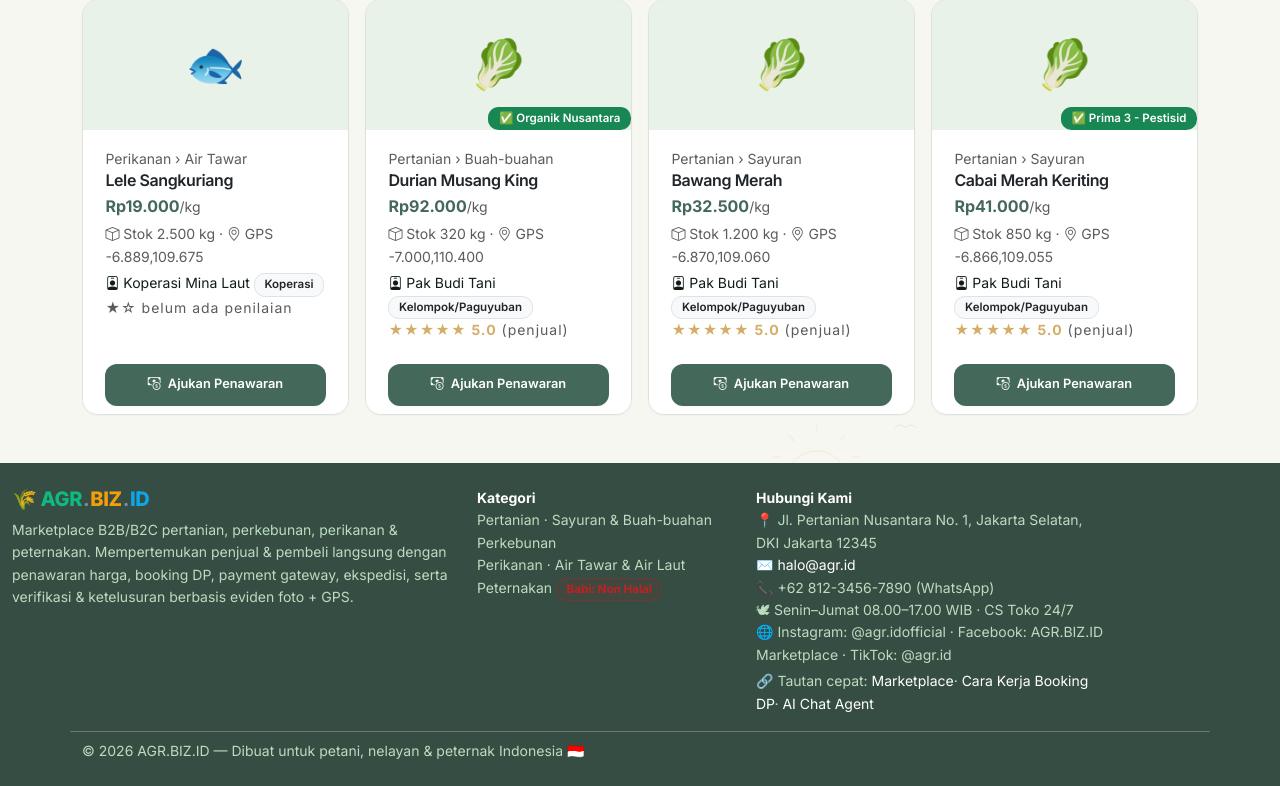
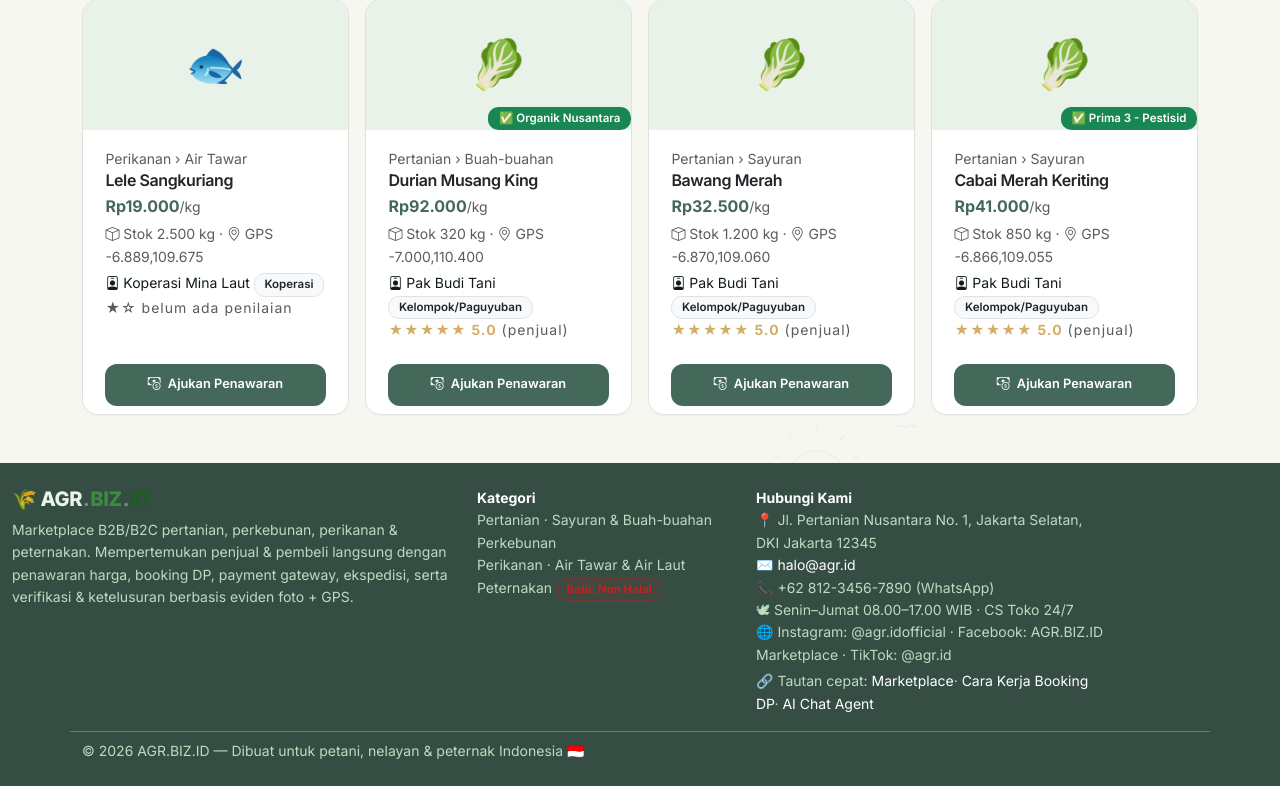
Before and after one commit to Blesiongne5758/AGR-ID, a Flask app: page / in a window 1280 px wide. Shown: the part 1609-2395 px from the top of the page. Run offline with Flask 3, Linux system fonts and the light colour scheme; data comes from the database, SQL or seed files in the repository; data that the repository does not hold is empty; some libraries are stand-ins or nearby versions.

Commit message:
feat(brand): update AGR.BIZ.ID tri-color to AGR=#E8F5E9 BIZ=#388E3C ID=#1B5E20

```diff
--- a/agrid/static/shadcn.css
+++ b/agrid/static/shadcn.css
@@ -490,13 +490,13 @@ body{background-image:url("agri-categories-bg.svg");background-repeat:no-repeat;
   align-items: baseline;
 }
 .brand-agr {
-  color: #10b981; /* Hijau Segar */
+  color: #E8F5E9; /* Hijau Muda Lembut */
 }
 .brand-biz {
-  color: #f59e0b; /* Kuning Amber / Emas */
+  color: #388E3C; /* Hijau Sedang */
 }
 .brand-id {
-  color: #0ea5e9; /* Biru Langit / Bahari */
+  color: #1B5E20; /* Hijau Gelap */
 }
 .brand-dot {
   color: #94a3b8;
@@ -511,21 +511,21 @@ body{background-image:url("agri-categories-bg.svg");background-repeat:no-repeat;
 .navbar-agrid .brand-agr,
 .navbar-brand .brand-agr,
 html.dark .brand-agr {
-  color: #34d399;
+  color: #E8F5E9; /* Hijau Muda Lembut */
 }
 .hero-content .brand-biz,
 .hero .brand-biz,
 .navbar-agrid .brand-biz,
 .navbar-brand .brand-biz,
 html.dark .brand-biz {
-  color: #fbbf24;
+  color: #388E3C; /* Hijau Sedang */
 }
 .hero-content .brand-id,
 .hero .brand-id,
 .navbar-agrid .brand-id,
 .navbar-brand .brand-id,
 html.dark .brand-id {
-  color: #38bdf8;
+  color: #1B5E20; /* Hijau Gelap */
 }
 .hero-content .brand-dot,
 .hero .brand-dot,
```
Also changed, not shown: htdocs/style.css (+6 -6 lines).
